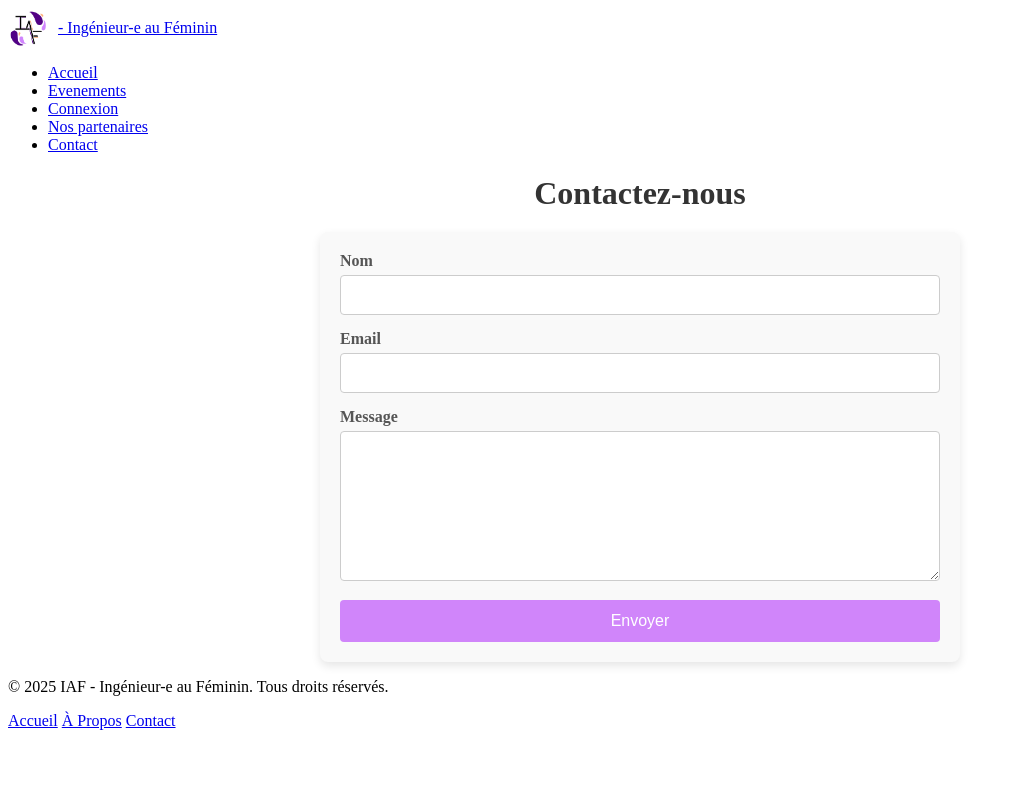
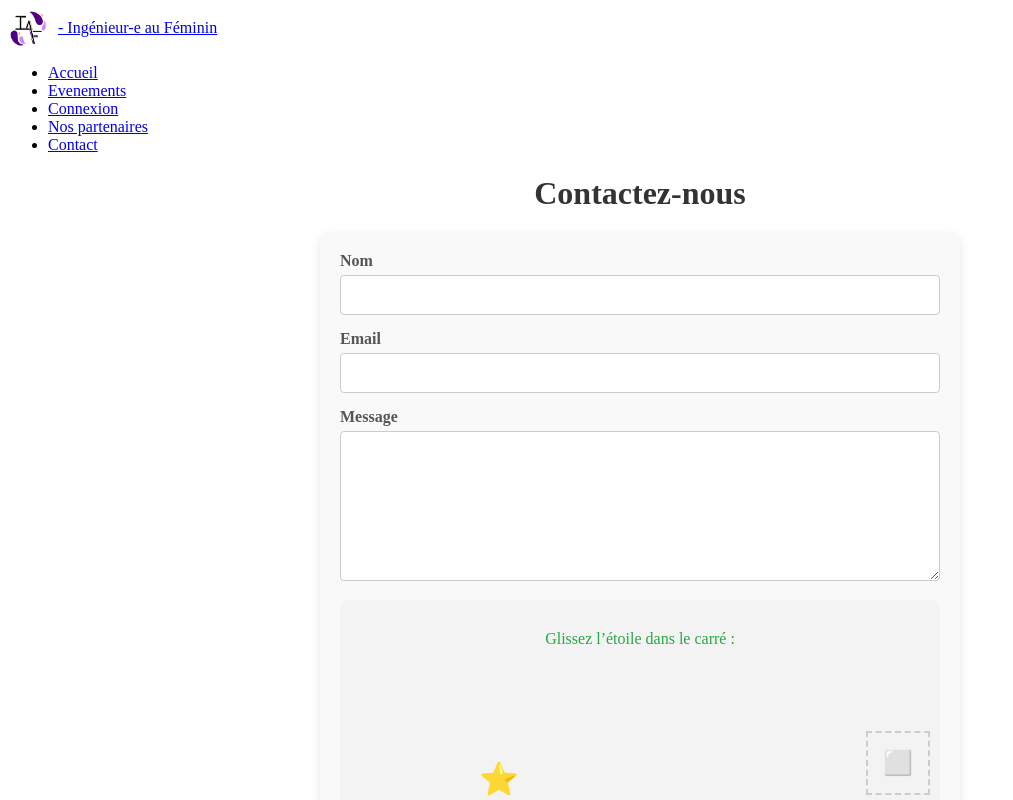
Before and after one commit to jassemBAKHOUCHE/HackathonIAF, a SvelteKit app: page /contact in a window 1280 px wide. Shown: the top 800 px of the page, without its empty margins (0-1013 px from the left). Built offline with nearby package versions, Linux system fonts and the light colour scheme.

Commit message:
added captcha

```diff
--- a/package.json
+++ b/package.json
@@ -21,6 +21,8 @@
 		"vite": "^6.0.0"
 	},
 	"dependencies": {
-		"@supabase/supabase-js": "^2.48.1"
+		"@supabase/supabase-js": "^2.48.1",
+		"nodemailer": "^6.10.0",
+		"supabase": "^2.12.1"
 	}
 }
--- a/src/routes/contact/+page.svelte
+++ b/src/routes/contact/+page.svelte
@@ -1,12 +1,43 @@
 <script>
+  import { onMount } from 'svelte';
+
   let name = '';
   let email = '';
   let message = '';
   let isSubmitting = false;
   let submissionStatus = null;
 
+  let isCaptchaValidated = false;
+  let startTime = 0;
+
+  let starPosition = { top: '0px', left: '0px' };
+
+  // Générer une position aléatoire pour l'étoile
+  function randomizeStarPosition() {
+    const top = Math.floor(Math.random() * 150) + 20; // Entre 20px et 170px
+    const left = Math.floor(Math.random() * 200) + 20; // Entre 20px et 220px
+
+    starPosition = { top: `${top}px`, left: `${left}px` };
+  }
+
+  onMount(() => {
+    startTime = Date.now();
+    randomizeStarPosition();
+  });
+
   async function handleSubmit(event) {
     event.preventDefault();
+
+    const timeTaken = Date.now() - startTime;
+    if (timeTaken < 2000) {
+      submissionStatus = 'Suspicion de bot : formulaire rempli trop vite.';
+      return;
+    }
+
+    if (!isCaptchaValidated) {
+      submissionStatus = 'Veuillez valider le CAPTCHA avant de soumettre.';
+      return;
+    }
 
     isSubmitting = true;
 
@@ -17,11 +48,9 @@
     };
 
     try {
-      const response = await fetch('/contact', {  // Envoie les données vers l'endpoint /contact
+      const response = await fetch('/contact', {
         method: 'POST',
-        headers: {
-          'Content-Type': 'application/json'
-        },
+        headers: { 'Content-Type': 'application/json' },
         body: JSON.stringify(formData)
       });
 
@@ -30,6 +59,9 @@
         name = '';
         email = '';
         message = '';
+        isCaptchaValidated = false;
+        randomizeStarPosition();
+        startTime = Date.now();
       } else {
         submissionStatus = 'Échec de l\'envoi du message.';
       }
@@ -38,6 +70,22 @@
     } finally {
       isSubmitting = false;
     }
+  }
+
+  function handleDrop(event) {
+    event.preventDefault();
+    const data = event.dataTransfer.getData('text/plain');
+    if (data === 'star') {
+      isCaptchaValidated = true;
+    }
+  }
+
+  function allowDrop(event) {
+    event.preventDefault();
+  }
+
+  function handleDragStart(event) {
+    event.dataTransfer.setData('text/plain', 'star');
   }
 </script>
 
@@ -48,13 +96,35 @@
     <label for="name">Nom</label>
     <input id="name" type="text" bind:value={name} required />
   </div>
+
   <div>
     <label for="email">Email</label>
     <input id="email" type="email" bind:value={email} required />
   </div>
+
   <div>
     <label for="message">Message</label>
     <textarea id="message" bind:value={message} required></textarea>
+  </div>
+
+  <!-- CAPTCHA Drag & Drop avec position aléatoire -->
+  <div class="captcha-container">
+    <p>Glissez l’étoile dans le carré :</p>
+    <div
+      class="drag-item"
+      draggable="true"
+      on:dragstart={handleDragStart}
+      style="top: {starPosition.top}; left: {starPosition.left};"
+    >
+      ⭐
+    </div>
+    <div class="drop-area" on:drop={handleDrop} on:dragover={allowDrop}>
+      {#if isCaptchaValidated}
+        ✅ Validé
+      {:else}
+        ⬜
+      {/if}
+    </div>
   </div>
 
   {#if submissionStatus}
@@ -69,7 +139,6 @@
     {/if}
   </button>
 </form>
-
 
 <style>
   h1 {
@@ -99,7 +168,8 @@
     color: #555;
   }
 
-  input, textarea {
+  input,
+  textarea {
     width: 100%;
     padding: 10px;
     border: 1px solid #ccc;
@@ -108,7 +178,8 @@
     font-size: 1rem;
   }
 
-  input:focus, textarea:focus {
+  input:focus,
+  textarea:focus {
     border-color: #5c6bc0;
     outline: none;
   }
@@ -116,6 +187,39 @@
   textarea {
     min-height: 150px;
     resize: vertical;
+  }
+
+  .captcha-container {
+    position: relative;
+    height: 200px;
+    background-color: #f3f3f3;
+    border-radius: 8px;
+    padding: 10px;
+    margin-bottom: 20px;
+  }
+
+  .drag-item {
+    position: absolute;
+    cursor: grab;
+    font-size: 2rem;
+  }
+
+  .drop-area {
+    position: absolute;
+    bottom: 10px;
+    right: 10px;
+    width: 60px;
+    height: 60px;
+    border: 2px dashed #ccc;
+    display: flex;
+    justify-content: center;
+    align-items: center;
+    font-size: 1.5rem;
+  }
+
+  .drop-area.valid {
+    background-color: #d4edda;
+    border-color: #28a745;
   }
 
   button {
```
Also changed, not shown: 1 other file (tests, documents, lock files or other folders).
